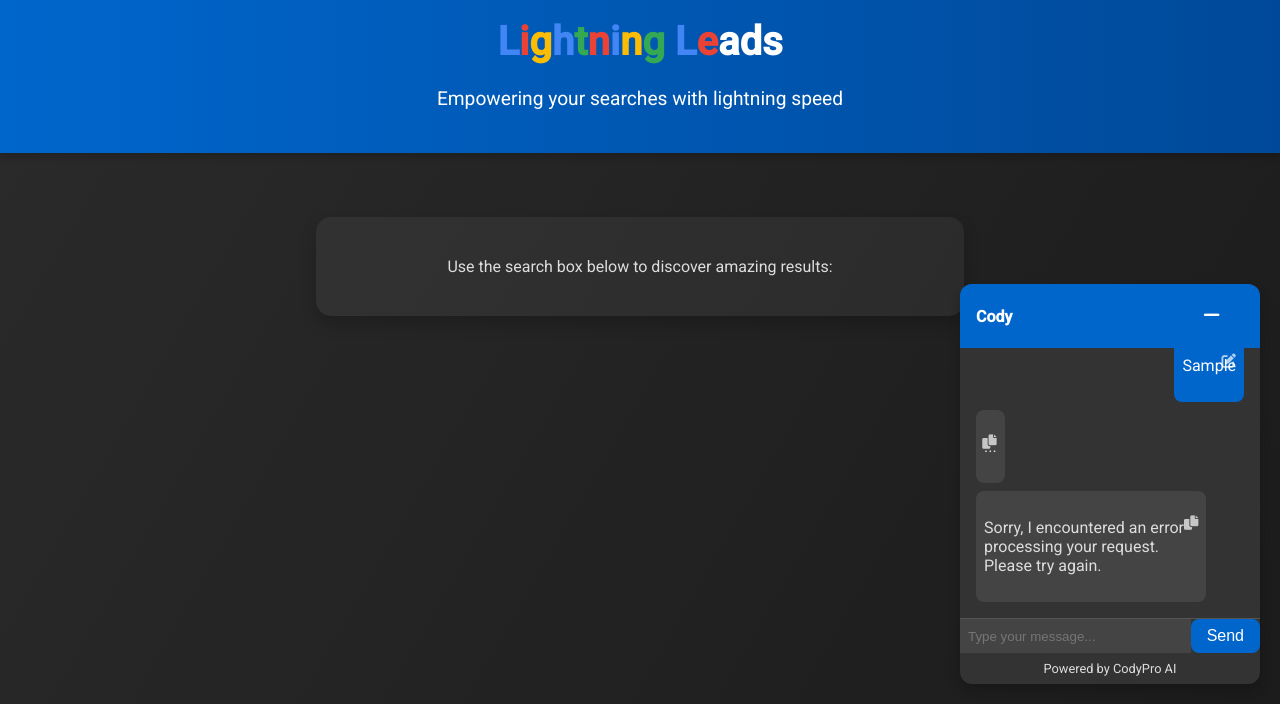
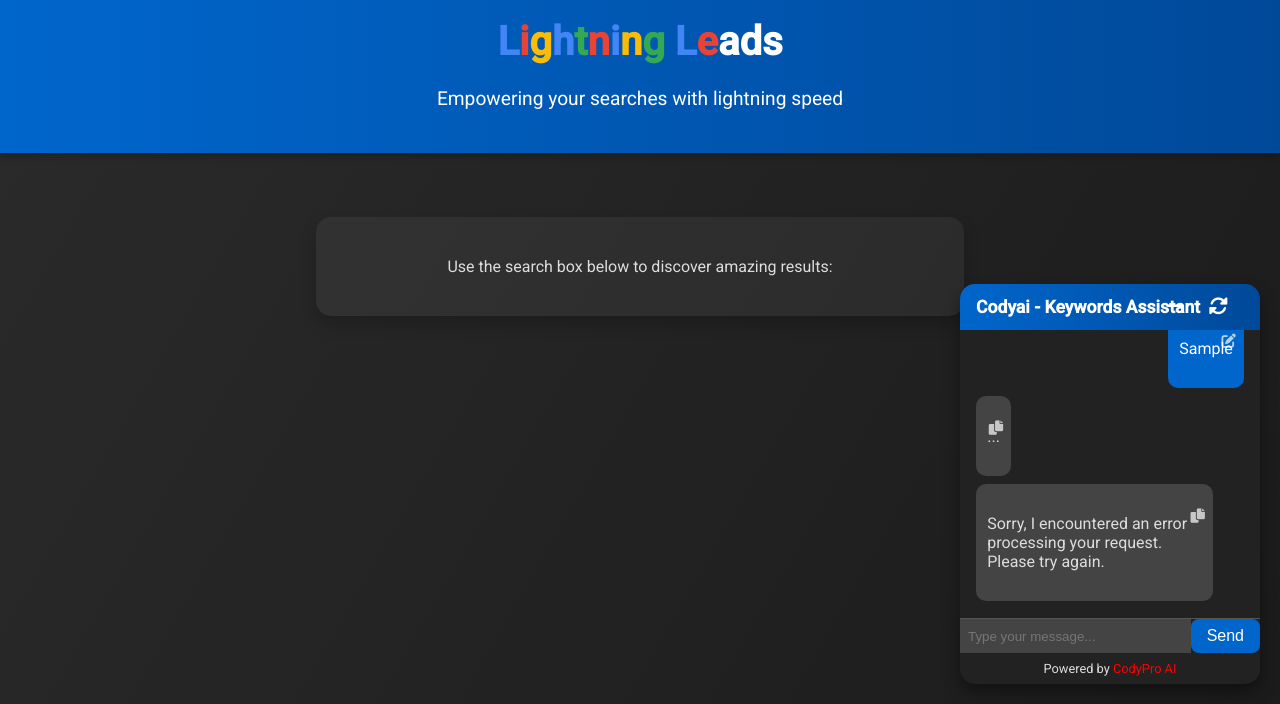
Before and after one commit to Whybootai/auth-modal-demo, a plain HTML site: page index.html in a window 1280 px wide. Both pictures are taken after typing "Sample" into the empty fields and a click on the button "Send". Shown: the part 96-800 px from the top of the page. Drawn offline with Linux system fonts and the light colour scheme; no server answers.

Commit message:
Update index.html

```diff
--- a/index.html
+++ b/index.html
@@ -96,12 +96,10 @@
            transition: background-color 0.3s, color 0.3s;
            font-size: 0.9rem;
         }
-
         body.light footer {
            background-color: rgba(255, 255, 255, 0.9);
              color: #333;
        }
-
        button {
              background-color: #0066cc;
             color: white;
@@ -137,7 +135,6 @@
          .toggle-button:hover {
              background: rgba(255, 255, 255, 0.3);
           }
-
         body.light .toggle-button {
             background: rgba(0, 0, 0, 0.1);
            color: #333;
@@ -166,7 +163,6 @@
          .gcse-search {
             margin-top: 1rem;
          }
-
          .gcse-search input[type="text"] {
             padding: 0.8rem;
             border: 1px solid #555;
@@ -189,12 +185,11 @@
             right: 20px;
              z-index: 1000;
         }
-
         .chatbox {
             width: 300px;
-            background: #333;
-             border-radius: 12px;
-            box-shadow: 0 6px 12px rgba(0, 0, 0, 0.2);
+           background: #222;
+           border-radius: 15px;
+            box-shadow: 0 8px 16px rgba(0, 0, 0, 0.4);
             overflow: hidden;
             display: flex;
            flex-direction: column;
@@ -202,31 +197,53 @@
              transition: transform 0.3s ease, opacity 0.3s ease;
               opacity: 1;
             transform: translateY(0);
+
         }
          body.light .chatbox {
-           background: white;
-            color: #333;
+            background: #fff;
          }
-
         .chatbox.hidden {
             opacity: 0;
              transform: translateY(20px);
              pointer-events: none;
         }
-
        .chatbox-header {
-            background-color: #0066cc;
+           background: linear-gradient(90deg, #0066cc, #004999);
             color: white;
-            padding: 0.5rem 1rem;
-           font-size: 1rem;
+            padding: 0.8rem 1rem;
+           font-size: 1.1rem;
             font-weight: bold;
             display: flex;
             justify-content: space-between;
              align-items: center;
            cursor: pointer;
+            position:relative;
         }
         .chatbox-header:hover {
              background-color: #004999;
+         }
+          .chatbox-header #minimize-chatbox {
+             background: none;
+            border: none;
+             color: white;
+           cursor: pointer;
+           font-size: 1.2rem;
+           position: absolute;
+            right: 3.3rem;
+            top: 50%;
+            transform: translateY(-50%);
+
+        }
+           .chatbox-header #reset-chatbox {
+               background: none;
+               border: none;
+              color: white;
+             cursor: pointer;
+             font-size: 1.2rem;
+            position: absolute;
+           right: 0.5rem;
+             top: 50%;
+           transform: translateY(-50%);
          }
        .chatbox-body {
              flex: 1;
@@ -235,14 +252,15 @@
              display: flex;
            flex-direction: column;
            gap: 0.5rem;
+
        }
-
          .chatbox-message {
-           padding: 0.5rem;
-             border-radius: 8px;
+            padding: 0.7rem;
+             border-radius: 10px;
              max-width: 80%;
             white-space: pre-line;
              position: relative;
+
        }
         .chatbox-message.user {
             background-color: #0066cc;
@@ -268,21 +286,23 @@
              border: none;
              font-size: 0.9rem;
            cursor: pointer;
-            color: rgba(255, 255, 255, 0.7); /* Slightly transparent */
-            padding: 0; /* Removes additional padding */
-            margin: 0; /* Removes margin */
+            color: rgba(255, 255, 255, 0.7);
+             padding: 0;
+           margin: 0;
            transition: color 0.3s;
+
         }
+
         .chatbox-message .copy-button:hover {
             color: rgba(255, 255, 255, 1);
          }
         body.light .chatbox-message .copy-button {
              color: #888;
         }
-        body.light .chatbox-message .copy-button:hover{
+       body.light .chatbox-message .copy-button:hover {
            color: #0066cc;
+         }
 
-        }
         .chatbox-message .edit-button {
            position: absolute;
              top: 0.5rem;
@@ -291,7 +311,7 @@
            border: none;
             font-size: 0.9rem;
              cursor: pointer;
-            color: rgba(255, 255, 255, 0.7); /* Slightly transparent */
+             color: rgba(255, 255, 255, 0.7);
             padding: 0;
             margin: 0;
              transition: color 0.3s;
@@ -302,7 +322,7 @@
         body.light .chatbox-message .edit-button {
              color: #888;
          }
-          body.light .chatbox-message .edit-button:hover{
+           body.light .chatbox-message .edit-button:hover {
             color: #0066cc;
         }
 
@@ -321,7 +341,6 @@
             background: #444;
            color: #ddd;
        }
-
        body.light .chatbox-input input {
             background: white;
              color: #333;
@@ -372,17 +391,45 @@
             font-size: 0.8rem;
           }
          .chatbox-powered-by a {
-              color: #ddd;
+             color: red;
              text-decoration: none;
             transition: color 0.3s ease;
          }
         body.light .chatbox-powered-by a {
-            color: #333;
+             color: red;
         }
           .chatbox-powered-by a:hover {
               color: #0066cc;
         }
-
+         .chatbox-snippet {
+           position: fixed;
+            bottom: 20px;
+             right: 20px;
+            z-index: 1000;
+            background-color: #0066cc;
+            color: white;
+           border-radius: 50%;
+            width: 4rem;
+             height: 4rem;
+             display: flex;
+             align-items: center;
+           justify-content: center;
+            font-size: 2rem;
+            cursor: pointer;
+           box-shadow: 0 4px 8px rgba(0, 0, 0, 0.4);
+            transition: transform 0.3s ease, opacity 0.3s ease;
+              opacity: 1;
+              transform: translateY(0);
+           pointer-events: auto;
+         }
+           .chatbox-snippet:hover {
+              transform: scale(1.05);
+          }
+        .chatbox-snippet.hidden {
+             opacity: 0;
+           transform: translateY(20px);
+             pointer-events: none;
+          }
          /* Notification Styles */
           .copy-notification {
            position: fixed;
@@ -411,11 +458,9 @@
               text-align: center;
                  padding: 1rem;
           }
-
             header img {
                 margin-bottom: 0.8rem;
              }
-
             .chatbox-container {
                  width: 90%;
                  right: 5%;
@@ -437,9 +482,11 @@
         </h1>
         <p>Empowering your searches with lightning speed</p>
     </header>
+
     <button class="toggle-button" id="theme-toggle" aria-label="Toggle theme">
           <i class="fas fa-sun"></i>
      </button>
+
    <main>
         <div class="search-container">
             <p>Use the search box below to discover amazing results:</p>
@@ -458,9 +505,12 @@
      <div class="chatbox-container">
          <div class="chatbox hidden" id="chatbox">
            <div class="chatbox-header" id="chatbox-header">
-                Cody
+                Codyai - Keywords Assistant
                <button id="minimize-chatbox" style="background:none; border:none; color: white; cursor:pointer; font-size: 1.2rem;">
                  <i class="fas fa-minus"></i>
+                </button>
+               <button id="reset-chatbox" style="background:none; border:none; color: white; cursor:pointer; font-size: 1.2rem;">
+                    <i class="fas fa-sync-alt"></i>
                  </button>
             </div>
            <div class="chatbox-body" id="chatbox-body">
@@ -482,8 +532,6 @@
            <i class="fas fa-comment-dots"></i>
      </div>
     <div class="copy-notification" id="copy-notification">Copied!</div>
-
-
     <script>
          const toggleButton = document.getElementById('theme-toggle');
         const body = document.body;
@@ -493,12 +541,12 @@
         const chatboxSend = document.getElementById('chatbox-send');
         const chatboxHeader = document.getElementById('chatbox-header');
         const minimizeChatbox = document.getElementById('minimize-chatbox');
+        const resetChatbox = document.getElementById('reset-chatbox');
         const chatboxSnippet = document.getElementById('chatbox-snippet');
          const apiKey = "AIzaSyBZQNzg1kfWoGA-iwTuYIpo0VmzEnBSv70";
        const copyNotification = document.getElementById('copy-notification');
         // Set dark mode as default
        body.classList.remove('light');
-
          toggleButton.addEventListener('click', () => {
             body.classList.toggle('light');
            toggleButton.innerHTML = body.classList.contains('light') ? '<i class="fas fa-moon"></i>' : '<i class="fas fa-sun"></i>';
@@ -519,7 +567,6 @@
          // Show the chatbox on page load
          chatbox.classList.remove('hidden');
           chatboxSnippet.classList.add('hidden');
-
         // Chatbox functionality
         chatboxSend.addEventListener('click', () => {
             const userMessage = chatboxInput.value.trim();
@@ -534,6 +581,15 @@
                chatboxSend.click();
            }
        });
+          resetChatbox.addEventListener('click', (e) =>{
+             e.stopPropagation();
+               chatboxBody.innerHTML = `
+                <div class="chatbox-message bot">
+                     Hello! How can I assist you today?
+               </div>
+             `
+         });
+
          function appendMessage(message, sender) {
              const messageElement = document.createElement('div');
            messageElement.classList.add('chatbox-message', sender);
@@ -568,11 +624,12 @@
                     body: JSON.stringify({
                     contents: [{
                             parts: [{
-                            text: `You are an intelligent AI assistant named Cody, specializing in keyword research and optimization. Your role is to help users discover high-impact, relevant, and targeted keywords tailored to their specific goals, whether for SEO, marketing campaigns, or content creation. You analyze trends, search volumes, competition, and user intent to provide actionable keyword suggestions that drive visibility and engagement. With your insights, users can create optimized strategies to maximize reach, attract the right audience, and achieve measurable results efficiently. User: ${userMessage}`
-
+                           text: `You are Cody an intelligent AI assistant specializing in keyword research and optimization. Your role is to help users discover high-impact, relevant, and targeted keywords tailored to their specific goals, whether for SEO, marketing campaigns, or content creation. You analyze trends, search volumes, competition, and user intent to provide actionable keyword suggestions that drive visibility and engagement. With your insights, users can create optimized strategies to maximize reach, attract the right audience, and achieve measurable results efficiently. User: ${userMessage}`
                              }]
                    }]
+
                     })
+
               })
                .then(response => response.json())
              .then(data => {
@@ -592,7 +649,6 @@
                    appendMessage('Sorry, I encountered an error processing your request. Please try again.', 'bot')
               });
         }
-
         function copyToClipboard(element) {
           const messageText = element.parentElement.childNodes[0].nodeValue.trim();
             navigator.clipboard.writeText(messageText)
```
Lines whose indentation alone changed are shown as unchanged.
